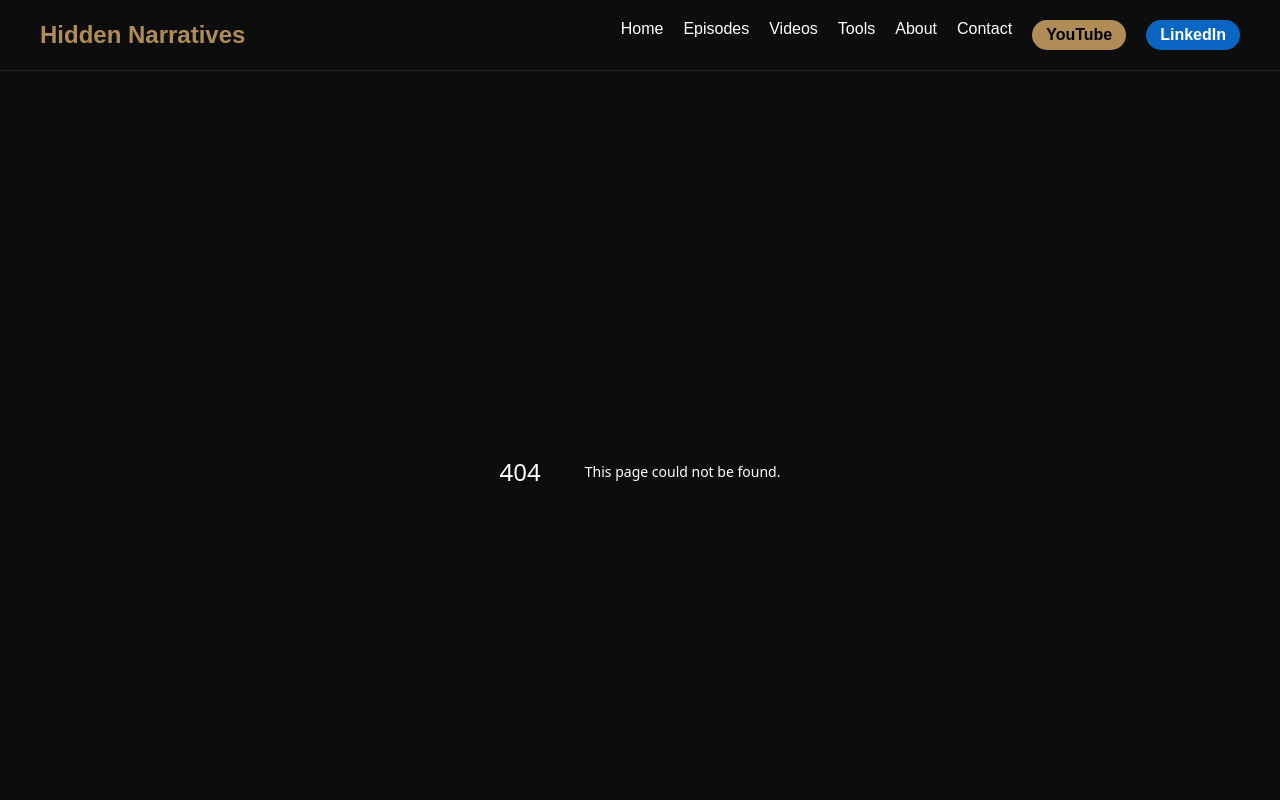
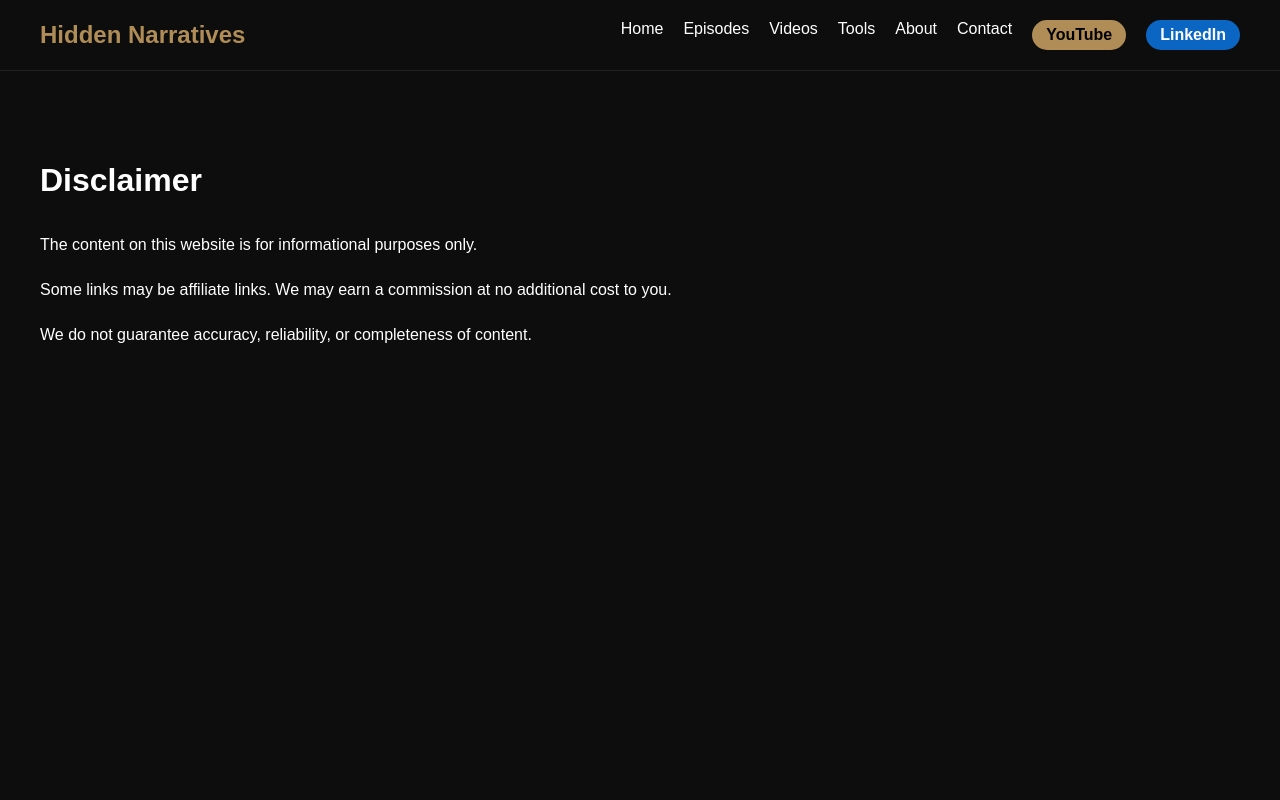
Before and after one commit to mohamedalaa7785-cpu/hidden-narratives, a Next.js app: page /disclaimer in a window 1280 px wide. Before the commit this address had no page. Shown: the top 800 px of the page. Built offline with nearby package versions, Linux system fonts and the light colour scheme.

Commit message:
Create page.tsx

```diff
--- /dev/null
+++ b/app/disclaimer/page.tsx
@@ -0,0 +1,28 @@
+export default function Disclaimer() {
+  return (
+    <main style={container}>
+      <h1>Disclaimer</h1>
+
+      <p>
+        The content on this website is for informational purposes only.
+      </p>
+
+      <p>
+        Some links may be affiliate links. We may earn a commission at no
+        additional cost to you.
+      </p>
+
+      <p>
+        We do not guarantee accuracy, reliability, or completeness of content.
+      </p>
+    </main>
+  )
+}
+
+const container = {
+  padding: "60px 40px",
+  background: "#0d0d0d",
+  minHeight: "100vh",
+  color: "white",
+  lineHeight: "1.8"
+}
```
